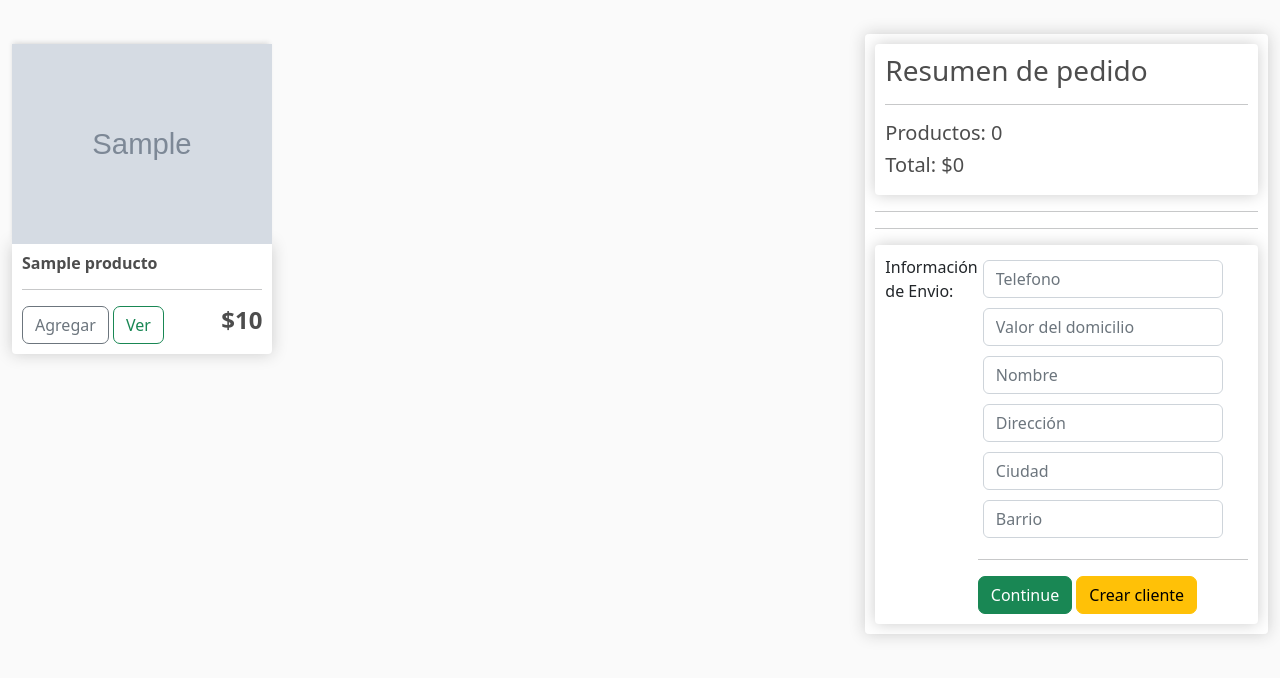
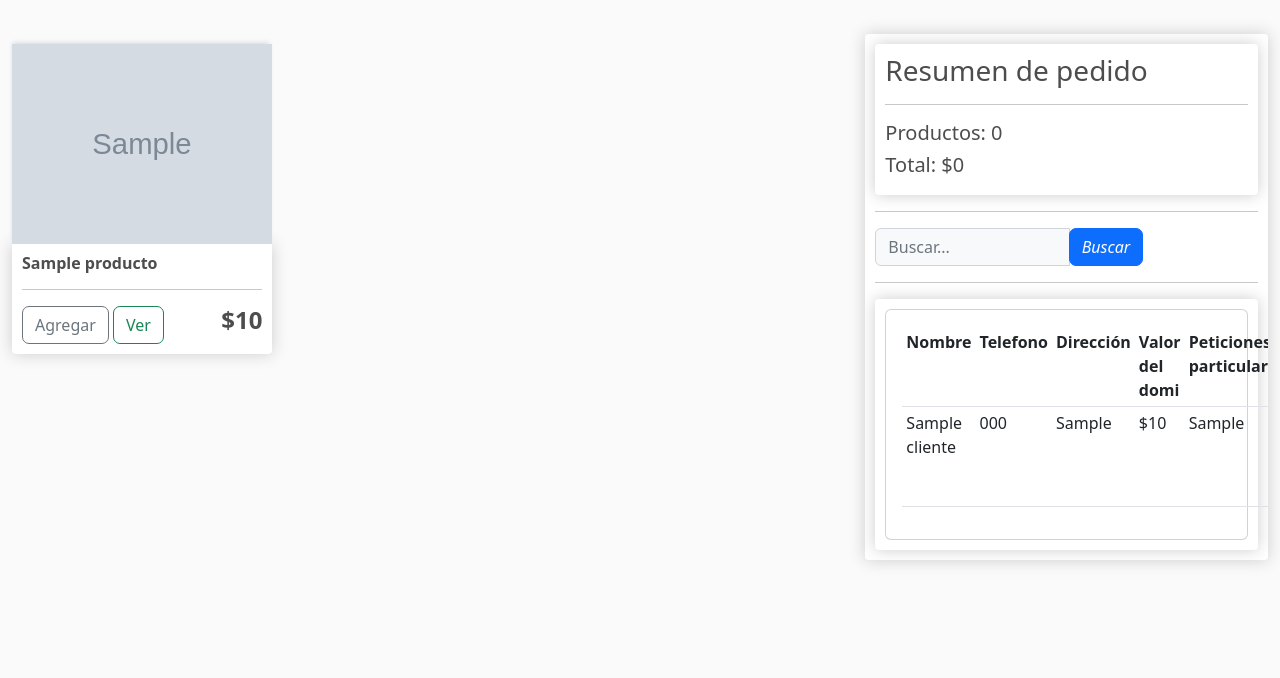
Before and after one commit to savelasquezs/Delivery-management-with-django, a Django app: page / in a window 1280 px wide. Shown: the part 57-735 px from the top of the page. Run offline with Django 4.2, Linux system fonts and the light colour scheme; tables that the repository leaves empty hold one stand-in row (values such as "Sample post"); grey boxes marked "Sample" are stand-in pictures.

Commit message:
add buscador de clientes para el pedido, e inicio de funcionalidad de agregarlo al mismo

```diff
--- a/delivery/static/js/cart.js
+++ b/delivery/static/js/cart.js
@@ -1,4 +1,52 @@
 const updateBtns=document.querySelectorAll(".update-cart");
+const updateCtmr=document.querySelectorAll(".update_customer");
+
+console.log(updateCtmr)
+
+for (btn of updateCtmr){
+    btn.addEventListener('click', function(){
+        var clienteId = this.dataset.cliente;
+        var action = this.dataset.action
+        console.log('clienteId: ', clienteId, "action: ", action)
+        console.log("user: ", user)
+        if(user==="AnonymousUser"){
+            console.log("not logged in")
+            updateCustomerOrder(clienteId, action)
+
+        }else{
+            updateCustomerOrder(clienteId, action)
+        }
+
+    })
+}
+
+function updateCustomerOrder(clienteId, action){
+    console.log('user us logged in, sending data....')
+    var url = '/update_order_customer'
+
+    fetch(url, {
+        method: 'POST',
+        headers:{
+            'Content_Type':'application/json',
+            'X-CSRFToken':csrftoken
+        },
+        body:JSON.stringify({'clienteId':clienteId, 'action':action})
+    })
+    .then((response)=>{
+        return response.json()
+    })
+    .then((data)=>{
+        console.log('data: ',data)
+
+
+    })
+}
+
+
+
+
+
+
 for (btn of updateBtns){
     btn.addEventListener('click', function(){
         var productId = this.dataset.product;
--- a/store/templates/store/store.html
+++ b/store/templates/store/store.html
@@ -46,37 +46,57 @@
                 <h5>Total:  ${{pedido.get_cart_total|intcomma}} </h5>
             </div>
             <hr>
+
+            <form class="d-none d-sm-inline-block form-inline mr-auto ml-md-3 my-2 my-md-0 mw-100 navbar-search"
+            method="GET" style="width:70%">
+              {% csrf_token %}
+              <div class="input-group" >
+                <input type="text" class="form-control bg-light border-1 small" placeholder="Buscar..." name="buscar" value="{{ request.POST.buscar }}" style="width:70%;">
+                <div class="input-group-append">
+                  <button class="btn btn-primary " type="submit" >
+                    <i class="fas fa-search fa-sm">Buscar</i>
+                  </button>
+                </div>
+              </div>
+            </form>
+
+
+
             <hr>
             <div class="box-element" id="form-wrapper" >
                 <form id="form">
-                    <p>Información de Envio:</p>
-                    <hr>
-                    <div id="user-info">
-                        <div class="form-field">
-                            <input required class="form-control" type="number" name="tel" placeholder="Telefono">
-                        </div>
-                        <div class="form-field">
-                            <input class="form-control" type="number" name="domi" placeholder="Valor del domicilio">
-                        </div>
-                        <div class="form-field">
-                            <input required class="form-control" type="text" name="nombre" placeholder="Nombre">
-                        </div>
 
 
-                        <div class="form-field">
-                            <input class="form-control" type="text" name="direccion" placeholder="Dirección">
-                        </div>
-                        <div class="form-field">
-                            <input class="form-control" type="text" name="ciudad" placeholder="Ciudad">
-                        </div>
-                        <div class="form-field">
-                            <input class="form-control" type="text" name="barrio" placeholder="Barrio">
-                        </div>
 
-                        <hr>
-                        <input id="form-button" class="btn btn-success btn-block" type="submit" value="Continue">
-                        <a href="{% url 'create_customer' %}" class="btn btn-bg btn-warning me-5">Crear cliente</a>
-                    </div>
+
+                    <div class="card card-body">
+                        <table class="table table-sm">
+                          <tr>
+                            <th>Nombre</th>
+                            <th>Telefono</th>
+                            <th>Dirección</th>
+                            <th>Valor del domi</th>
+                            <th>Peticiones particulares</th>
+                            <th>Editar</th>
+
+                          </tr>
+                          {% for cliente in clientes %}
+                          <tr>
+                              <td>{{cliente.nombre}} </td>
+                              <td>{{cliente.telefono}} </td>
+                              <td>{{cliente.direccion}} </td>
+                              <td>${{cliente.valor_domi|intcomma}} </td>
+                              <td>{{cliente.pet_particulares}} </td>
+                              <td><a class="btn btn-primary chg-quantity update_customer" data-cliente="{{cliente.id}} " data-action="add">Add</a></td>
+
+                          </tr>
+                          {% endfor %}
+                        </table>
+                      </div>
+
+
+
+
                 </form>
 
             </div>
--- a/store/urls.py
+++ b/store/urls.py
@@ -6,6 +6,8 @@ urlpatterns = [
     path('cart', views.cart, name='cart'),
     path('checkout', views.checkout, name='checkout'),
     path('update_item', views.updateItem, name='update_item'),
+    path('update_order_customer', views.updateOrderCustomer, name='update_order_customer'),
+
 
     path('create_customer', views.createCustomer, name='create_customer'),
     path("update_cliente/<str:pk>", views.updateCliente, name="update_cliente"),
--- a/store/views.py
+++ b/store/views.py
@@ -1,5 +1,6 @@
 from django.shortcuts import render, redirect
 from django.http import JsonResponse
+from django.db.models import Q
 import json
 from .models import *
 from .forms import *
@@ -9,12 +10,19 @@ def store(request):
     productos= Producto.objects.all()
     categorias=Categoria.objects.all()
     ropavieja = productos.filter(categoria__nombre="Ropa vieja")
-
     pedido, created = Pedido.objects.get_or_create( enviado=False)
     items =pedido.pedido_item_set.all()
     cartItems= pedido.get_cart_items
 
+    clientes= Cliente.objects.all()
+    busqueda = request.GET.get("buscar")
 
+    if busqueda:
+        clientes = Cliente.objects.filter(
+            Q(nombre__icontains=busqueda) |
+            Q(direccion__icontains=busqueda) |
+            Q(telefono__icontains=busqueda)
+        ).distinct()
 
 
     context={
@@ -23,7 +31,8 @@ def store(request):
         'ropavieja': ropavieja,
         'items':items,
         'pedido':pedido,
-        'cartItems':cartItems
+        'cartItems':cartItems,
+        'clientes':clientes,
     }
     return render(request, 'store/store.html', context)
 
@@ -75,26 +84,34 @@ def updateItem(request):
     data = json.loads(request.body)
     productId=data['productId']
     action = data['action']
-
     print('Action: ', action, '/n','ProductId: ', productId)
-
-
     product = Producto.objects.get(id=productId)
     pedido, created = Pedido.objects.get_or_create( enviado=False)
-
     pedidoItem, created = Pedido_item.objects.get_or_create(pedido=pedido, producto=product)
-
     if action == 'add':
         pedidoItem.cantidad = (pedidoItem.cantidad + 1)
     elif    action =='remove':
         pedidoItem.cantidad = (pedidoItem.cantidad -1)
-
     pedidoItem.save()
-
     if pedidoItem.cantidad <=0:
         pedidoItem.delete()
+    return JsonResponse('Item was added', safe=False)
 
-    return JsonResponse('Item was added', safe=False)
+def updateOrderCustomer(request):
+    data = json.loads(request.body)
+    clienteId=data['clienteId']
+    action = data['action']
+    print('Action: ', action, '/n','ClienteId: ', clienteId)
+    cliente = Cliente.objects.get(id=clienteId)
+    pedido, created = Pedido.objects.get_or_create( enviado=False)
+
+    if action == 'add':
+        pedido.cliente=cliente
+    elif    action =='remove':
+        pedido.cliente.remove()
+    # pedido.save()
+
+    return JsonResponse('Customer was added', safe=False)
 
 def createCustomer(request):
     clientes= Cliente.objects.all()
```
